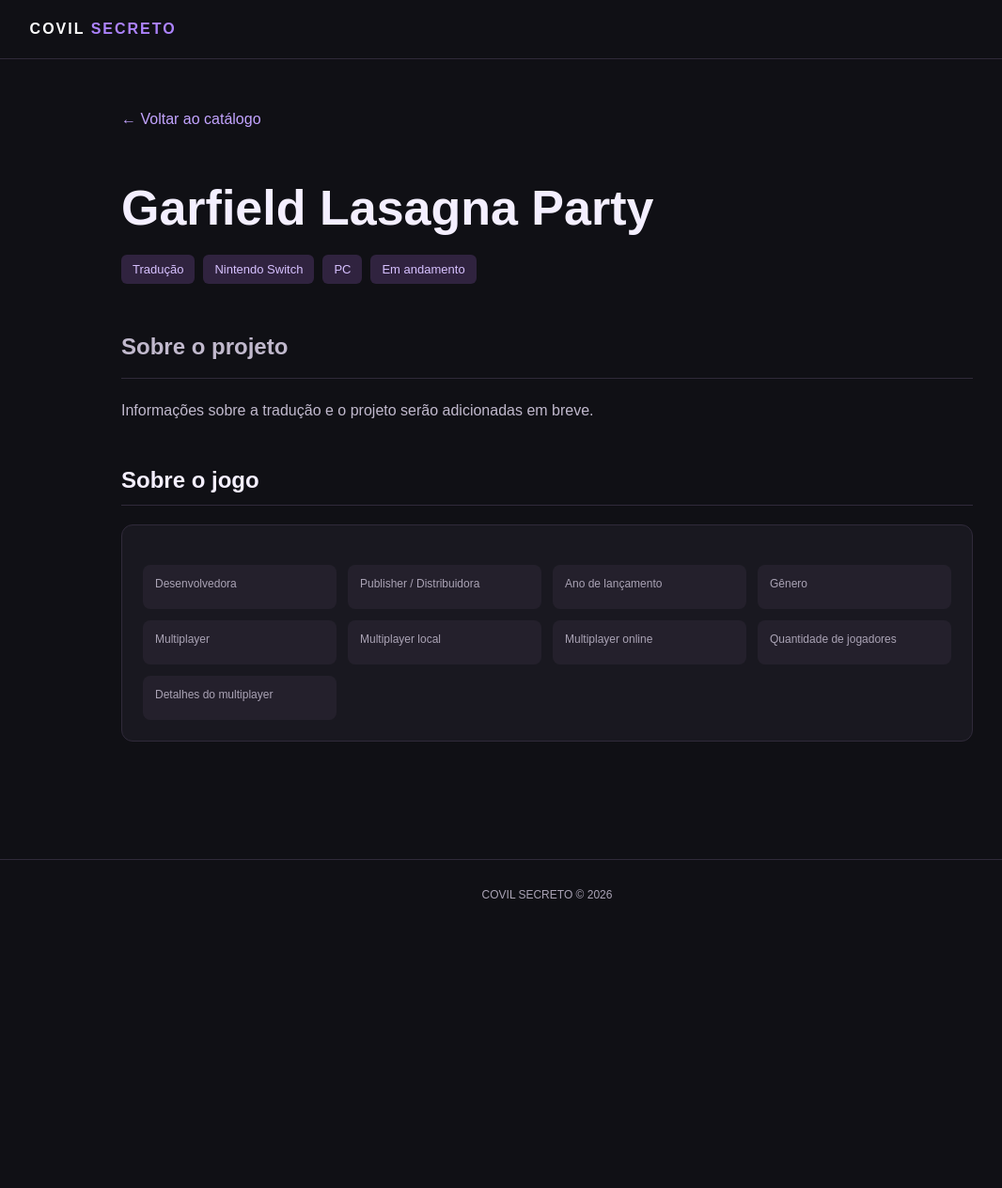
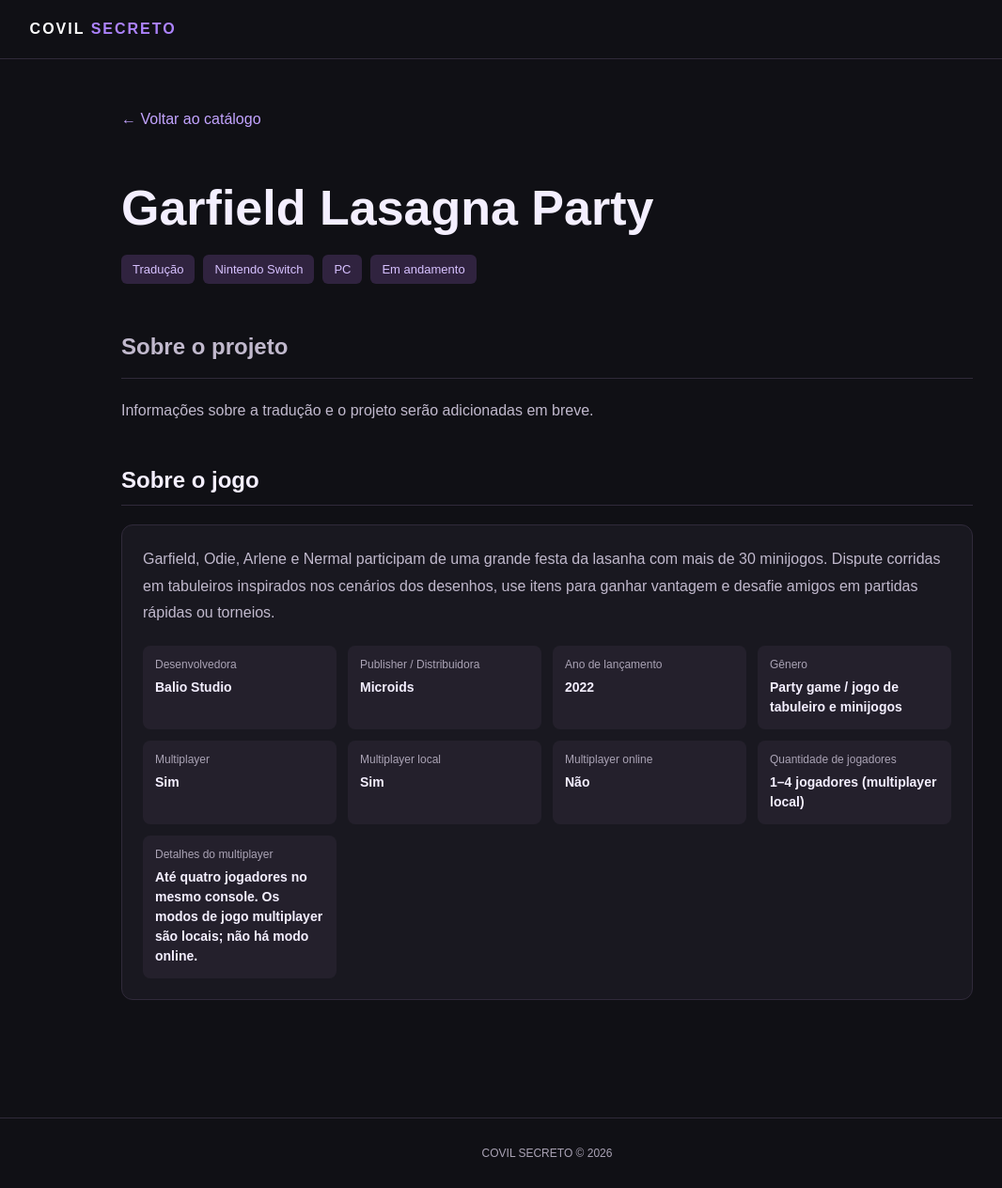
Before and after one commit to TemplarioK1/covil-secreto, a Jekyll site: the page built from _projetos/garfield-lasagna-party.md, in a window 1280 px wide. Shown: the whole page at 94% size, without its empty margins (58-1124 px from the left). Built offline with Jekyll 4.4.1, drawn with Linux system fonts in a browser that asks for light colours; before the commit the page ends 989 px from its top, so only the background shows below that.

Commit message:
Add original game information

```diff
--- a/_projetos/garfield-lasagna-party.md
+++ b/_projetos/garfield-lasagna-party.md
@@ -6,6 +6,17 @@ platforms:
   - PC
 status: Em andamento
 date: 2026-11-05
+game_developer: "Balio Studio"
+game_publisher: "Microids"
+game_release_year: "2022"
+game_genre: "Party game / jogo de tabuleiro e minijogos"
+game_synopsis: >-
+  Garfield, Odie, Arlene e Nermal participam de uma grande festa da lasanha com mais de 30 minijogos. Dispute corridas em tabuleiros inspirados nos cenários dos desenhos, use itens para ganhar vantagem e desafie amigos em partidas rápidas ou torneios.
+game_multiplayer: "Sim"
+game_local_multiplayer: "Sim"
+game_online_multiplayer: "Não"
+game_players: "1–4 jogadores (multiplayer local)"
+game_multiplayer_details: "Até quatro jogadores no mesmo console. Os modos de jogo multiplayer são locais; não há modo online."
 ---
 
 ## Sobre o projeto
```
